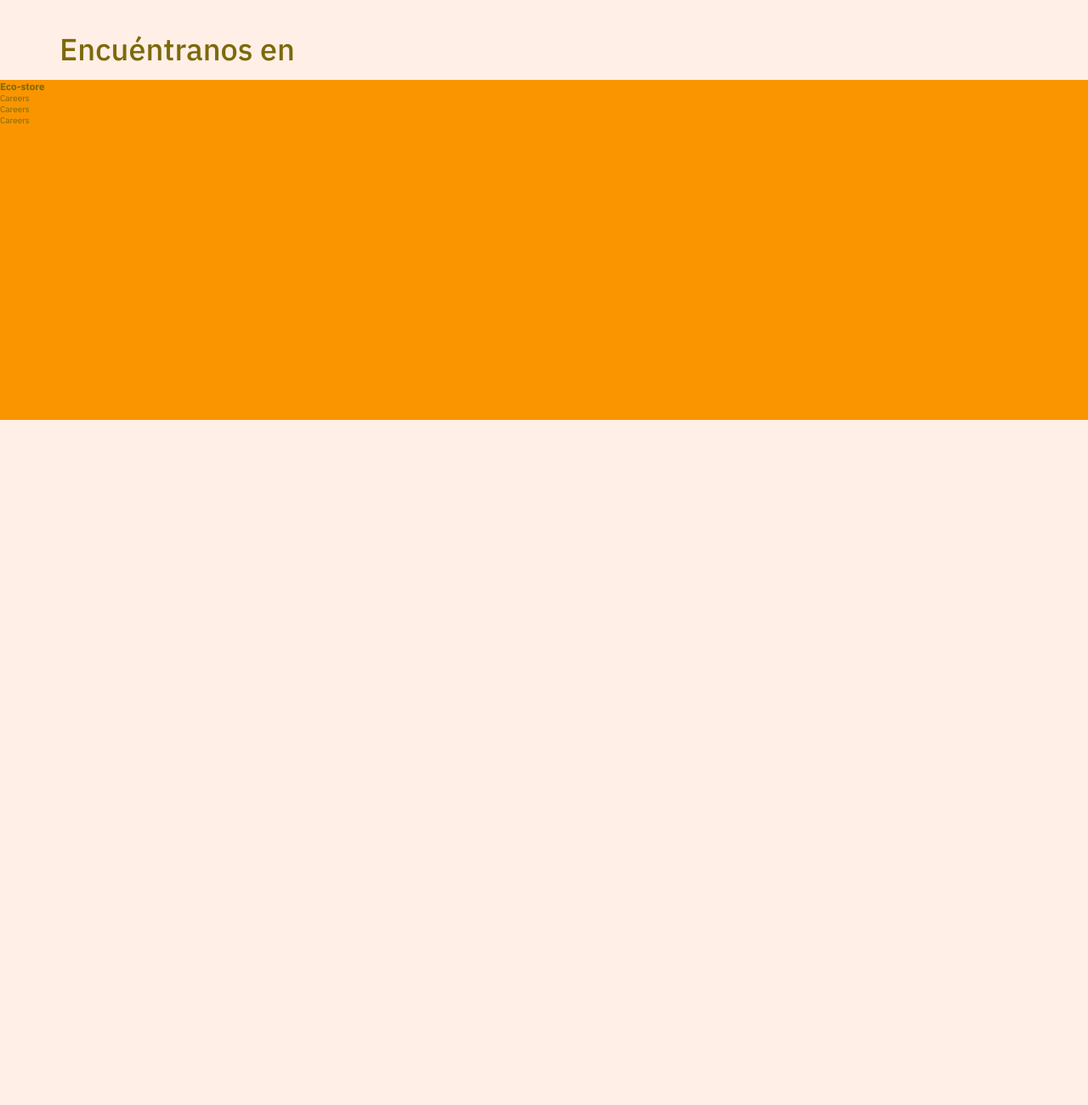
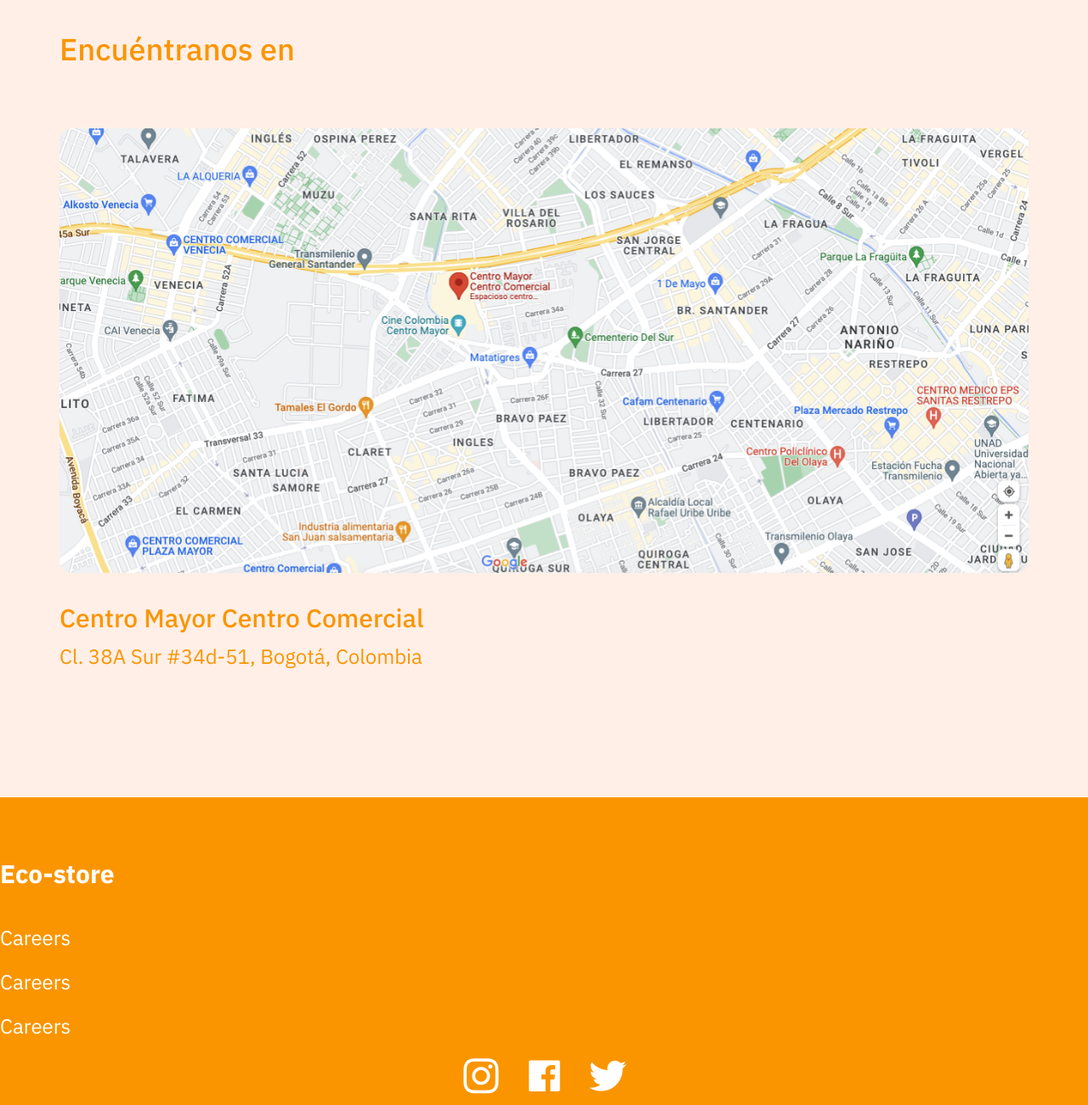
Before and after one commit to nestorrig/PLATZI-Curso-de-Fundamentos-de-Sass_Crea-tu-Primera-Landing-Page, a plain HTML site: page index.html in a window 1280 px wide. Shown: the part 4440-5740 px from the top of the page at 85% size. Before the commit the page ends 4934 px from the top, so only its background shows below. Drawn offline with Linux system fonts and the light colour scheme.

Commit message:
Clase 18: Creando la estructura de la sección Mapa y Footer

```diff
--- a/index.html
+++ b/index.html
@@ -309,23 +309,28 @@
             <div class="location">
                 <h2>Encuéntranos en</h2>
                 <figure class="map">
-                    <img src="" alt="">
+                    <img src="./assets/img/map.png" alt="map image">
                 </figure>
-                <p>
-
+                <h3 class="reference">
+                    Centro Mayor Centro Comercial
+                </h3>
+                <p class="direction">
+                    Cl. 38A Sur #34d-51, Bogotá, Colombia
                 </p>
             </div>
         </section>
     </main>
     <footer>
-        <h3>Eco-store</h3>
-        <p>Careers</p>
-        <p>Careers</p>
-        <p>Careers</p>
+        <div class="text">
+            <h3>Eco-store</h3>
+            <p>Careers</p>
+            <p>Careers</p>
+            <p>Careers</p>
+        </div>
         <div class="social-media">
-            <img src="" alt="">
-            <img src="" alt="">
-            <img src="" alt="">
+            <img src="./assets/img/instagram-logo.png" alt="instagram logo">
+            <img src="./assets/img/facebook-logo.png" alt="facebook logo">
+            <img src="./assets/img/twitter-logo.png" alt="twitter logo">
         </div>
     </footer>
 </body>
--- a/sass/main.scss
+++ b/sass/main.scss
@@ -198,9 +198,46 @@ main {
             }
         }
     }
+    .location {
+        padding-bottom: 120px;
+        img {
+            width: 100%;
+            margin-top: 70px;
+        }
+        color: $quaternary-color;
+        .reference {
+            margin: 30px 0 10px;
+            font-size: 3rem;
+            font-weight: 500;
+        }
+        .direction {
+            margin: 10px 0 30px;
+            font-size: 2.4rem;
+        }
+    }
 }
 footer {
+    padding: 70px 0;
     background-color: $quaternary-color;
+    color: white;
     width: 100%;
-    height: 400px;
+    height: auto;
+    div {
+        max-width: 1300px;
+        margin: 0 auto;
+    }
+    .text {
+        h3 {
+            font-size: 3rem;
+            margin-bottom: 40px;
+        }
+        p {
+            font-size: 2.4rem;
+            margin-bottom: 20px;
+        }
+    }
+    .social-media {
+        @include flex(row, center, center);
+        gap: 30px;
+    }
 }
```
Also changed, not shown: css/main.css.
